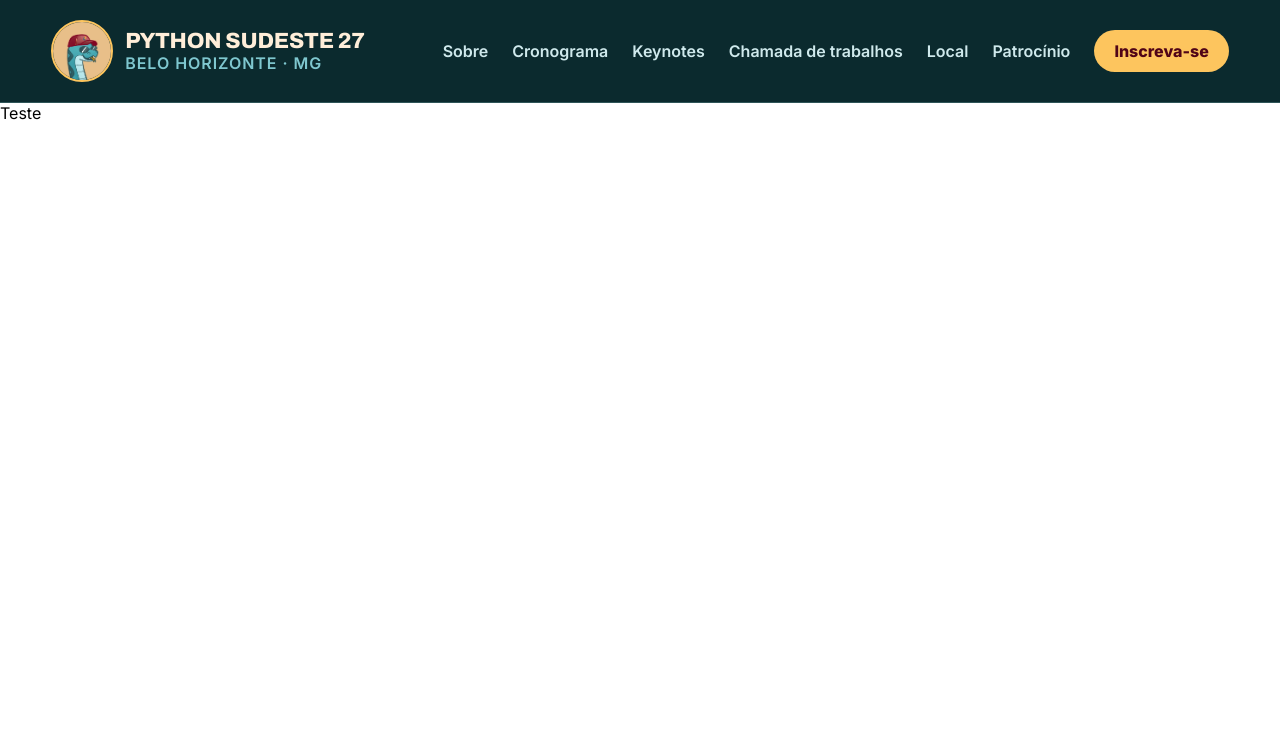
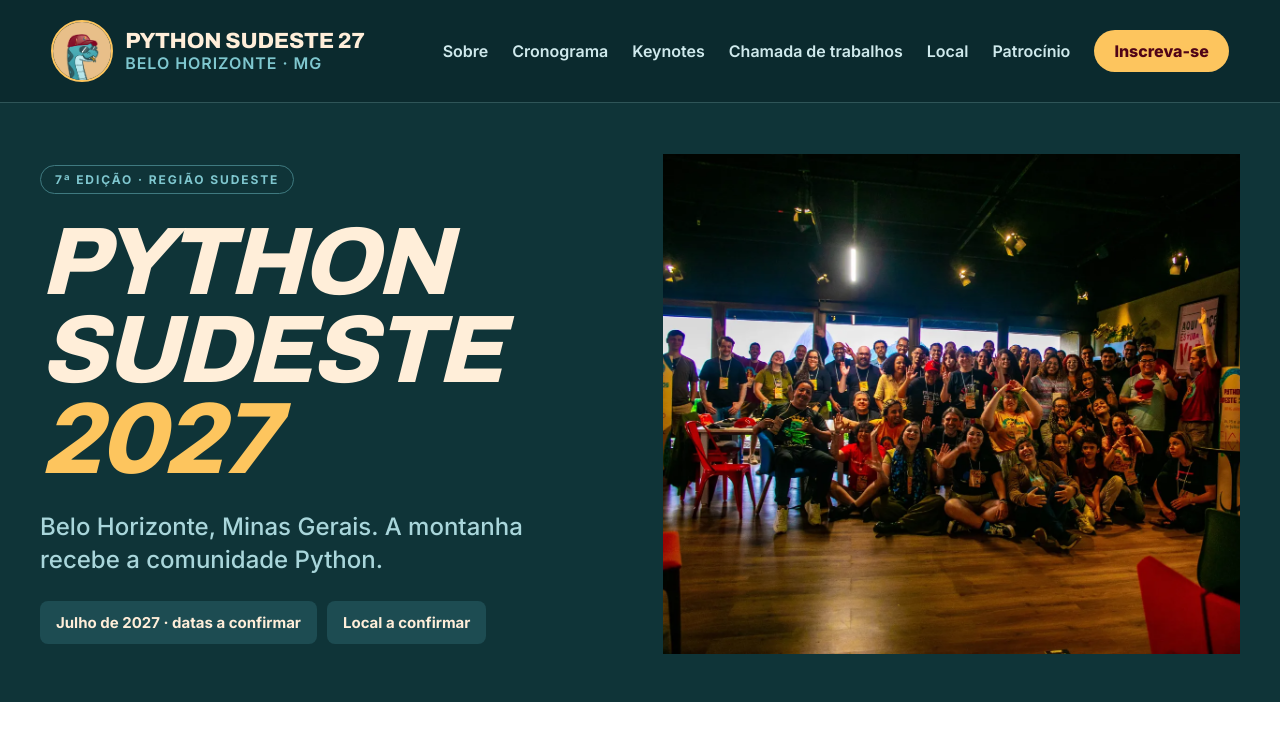
Before and after one commit to pythonsudeste/pyse2027, a Next.js app: page / in a window 1280 px wide. Shown: the top 740 px of the page. Built offline with nearby package versions, Linux system fonts and the light colour scheme.

Commit message:
add: primeira parte do hero

```diff
--- /dev/null
+++ b/src/app/components/hero/Hero.module.css
@@ -0,0 +1,109 @@
+.banner {
+    display: flex;
+    justify-content: center;
+    width: 100%;
+    padding: clamp(36px, 4vw, 80px) clamp(16px, 4vw, 40px) clamp(28px, 4vw, 48px);
+    background: #0f3438;
+}
+
+.banner_texto_foto {
+    display: flex;
+    flex-direction: row;
+    align-items: center;
+    gap: clamp(24px, 3.6vw, 60px);
+    width: 100%;
+    max-width: 1280px;
+
+    @media(max-width: 1020px) {
+        flex-direction: column;
+        width: 100%;
+    }
+}
+
+.banner_texto {
+    display: flex;
+    flex-direction: column;
+    align-items: flex-start;
+    width: 50%;
+    max-width: 600px;
+    min-width: 260px;
+    gap: 24px;
+
+    @media(max-width: 1020px) {
+        width: 90%;
+        align-items: center;
+        text-align: center;
+    }
+
+    & .chip {
+        display: inline-block;
+        padding: 6px 14px;
+        border: 1px solid #3f7a80;
+        border-radius: 999px;
+        font-size: 12px;
+        font-weight: 700;
+        letter-spacing: .16em;
+        text-transform: uppercase;
+        color: #7fc7cf;
+    }
+
+    & h1 {
+        font-family: 'Archivo', sans-serif;
+        font-size: clamp(46px, 7.5vw, 96px);
+        line-height: .92;
+        font-weight: 800;
+        font-stretch: 118%;
+        font-style: italic;
+        letter-spacing: -.03em;
+        color: #ffeed9;
+        text-transform: uppercase;
+
+        & span {
+            color: #fdc55e;
+        }
+    }
+
+    & p {
+        font-size: clamp(19px, 2.2vw, 24px);
+        line-height: 1.4;
+        font-weight: 500;
+        width: 90%;
+        color: #a9d6db;
+
+        @media(max-width: 1020px) {
+            width: 64%;
+        }
+    }
+
+    & .conjunto_chips {
+        display: flex;
+        flex-wrap: wrap;
+        width: 100%;
+        gap: 10px;
+
+        @media(max-width: 1020px) {
+            justify-content: center;
+        }
+
+        & .chips_quadrados {
+            padding: 12px 16px;
+            border-radius: 8px;
+            background: #1d4c52;
+            color: #ffeed9;
+            font-size: 15px;
+            font-weight: 700;
+        }
+    }
+}
+
+.banner_foto {
+    width: 50%;
+    height: 500px;
+    /* min-width: 500px; */
+    border-radius: 24px;
+    display: flex;
+
+    @media(max-width: 1020px) {
+        width: 90%;
+    }
+}
--- /dev/null
+++ b/src/app/components/hero/Hero.tsx
@@ -0,0 +1,38 @@
+import { NewImage } from '@/feature/NewImage';
+import styles from './Hero.module.css';
+import image from './comunidade-rio-1600.webp';
+
+export const Hero = () => {
+    return (
+        <section>
+            <div id="banner-hero" className={styles.banner} >
+                <div className={styles.banner_texto_foto} >
+                    <div className={styles.banner_texto} >
+                        <span className={styles.chip} >
+                            7ª edição · região sudeste
+                        </span>
+                        <h1>Python <br /> Sudeste <br /> <span>2027</span></h1>
+                        <p>Belo Horizonte, Minas Gerais. A montanha recebe a comunidade Python.</p>
+                        <div className={styles.conjunto_chips} >
+                            <span className={styles.chips_quadrados} >
+                                Julho de 2027 · datas a confirmar
+                            </span>
+                            <span className={styles.chips_quadrados}>
+                                Local a confirmar
+                            </span>
+                        </div>
+                    </div>
+                    <div className={styles.banner_foto}>
+                        <NewImage
+                            alt='Foto da Python Sudeste'
+                            src={image}
+                            height='100%'
+                            width='100%'
+                            objectFit='cover'
+                        />
+                    </div>
+                </div>
+            </div>
+        </section>
+    )
+}
--- /dev/null
+++ b/src/app/components/hero/index.js
@@ -0,0 +1 @@
+export { Hero } from './Hero.tsx';
--- /dev/null
+++ b/src/app/components/index.js
@@ -0,0 +1 @@
+export { Hero } from "./hero";
--- a/src/app/layout.tsx
+++ b/src/app/layout.tsx
@@ -14,6 +14,8 @@ const inter = Inter({
 
 const archivo = Archivo({
     subsets: ['latin'],
+    style: ['normal', 'italic'],
+    axes: ['wdth'],
     variable: '--font-archivo',
     display: 'swap',
 });
--- a/src/app/page.tsx
+++ b/src/app/page.tsx
@@ -1,7 +1,9 @@
+import { Hero } from "./components/hero/Hero";
+
 export default function Home() {
   return (
     <div>
-      Teste
+      <Hero />
     </div>
   );
 }
--- a/src/feature/NewImage.tsx
+++ b/src/feature/NewImage.tsx
@@ -1,21 +1,27 @@
 import Image, { StaticImageData } from 'next/image';
+import { CSSProperties } from 'react';
 
 type NewImageProps = {
     src : StaticImageData
     alt : string
-    width : number
-    height : number
+    width : string
+    height : string
+    objectFit? : CSSProperties['objectFit']
 }
 
 export const NewImage = (
-    {src, alt, width, height} : NewImageProps
+    {src, alt, width, height, objectFit = 'fill' } : NewImageProps
 ) => {
     return (
         <Image
             src={src}
             alt={alt}
-            width={width}
-            height={height}
+            sizes="100vw"
+            style={{
+                width: width,
+                height: height,
+                objectFit: objectFit
+            }}
         />
     )
 }
```
Also changed, not shown: src/app/components/hero/comunidade-rio-1600.webp (added).
